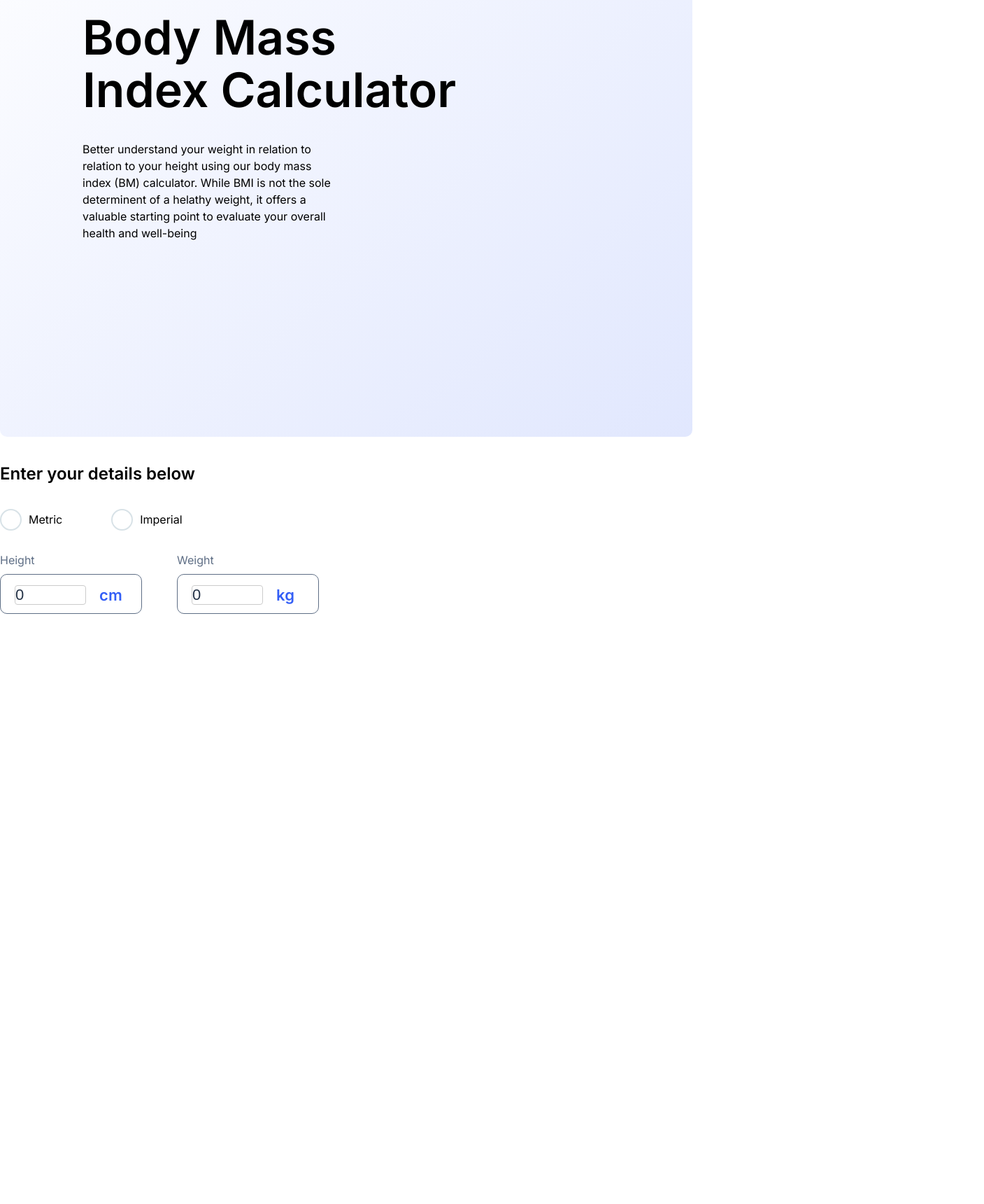
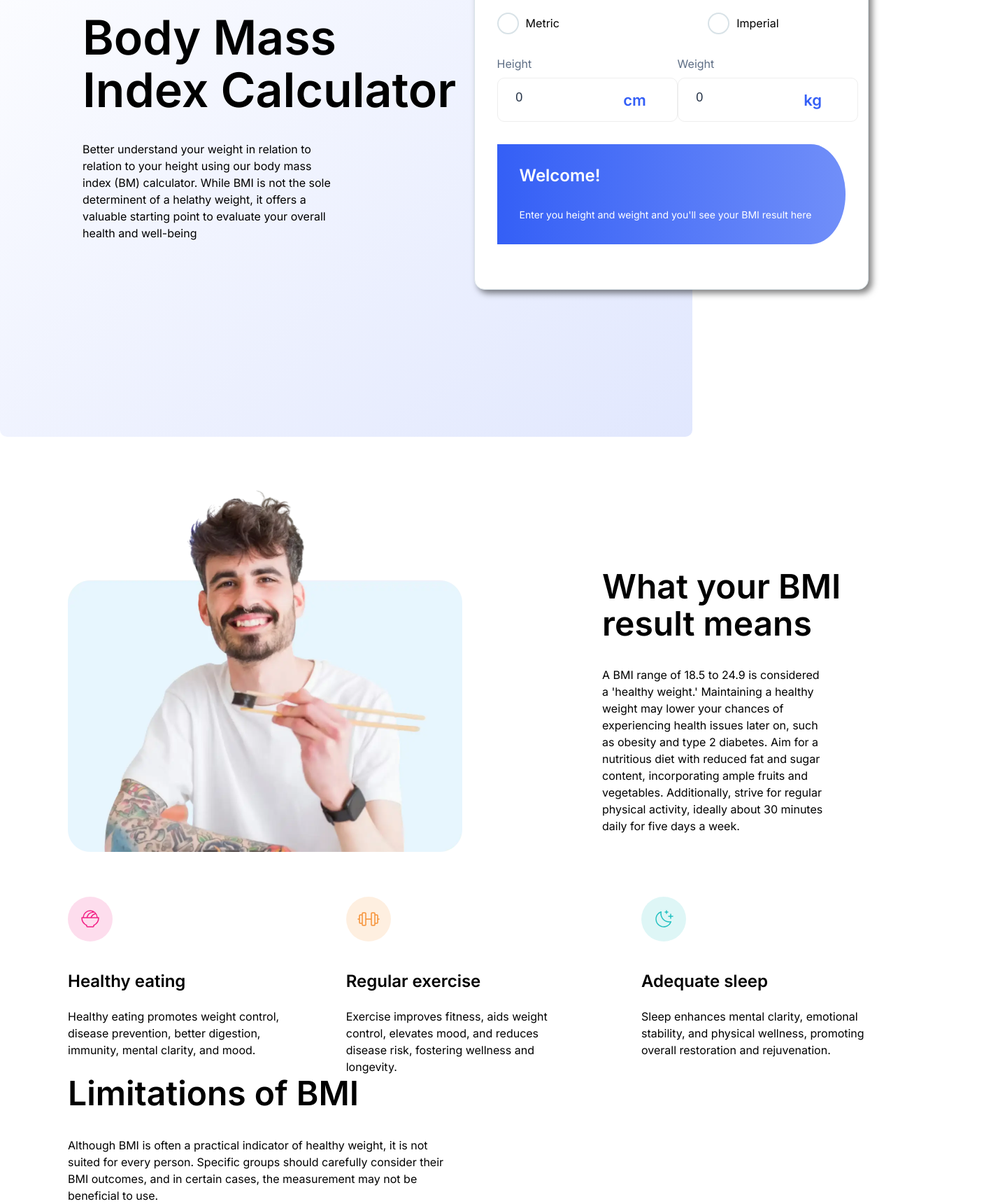
Before and after one commit to Adeben33/BMI-Index-Calculator, a React (Vite) app: page / in a window 1280 px wide. Shown: the part 239-1959 px from the top of the page at 70% size, 1407 px wide, since content can reach past the window. Before the commit the page ends 1142 px from the top, so only its background shows below. Built offline with nearby package versions, Linux system fonts and the light colour scheme.

Commit message:
progress

```diff
--- /dev/null
+++ b/component/benefits.css
@@ -0,0 +1,30 @@
+.benefits {
+  margin-left: 97px;
+  display: flex;
+  gap: 55px;
+}
+
+.benefits .benefits-details {
+}
+
+.benefits .benefits-details svg {
+  width: 64px;
+  height: 64px;
+}
+
+.benefits .benefits-details .heading-small {
+  margin: 0;
+  margin-top: 40px;
+  margin-bottom: 25px;
+  padding: 0;
+  font-size: 24px;
+  line-height: 1.1;
+  font-weight: 600;
+}
+.benefits .benefits-details .content {
+  margin: 0;
+  padding: 0;
+  padding-right: 40px;
+  font-size: 16px;
+  line-height: 1.5;
+}
--- /dev/null
+++ b/component/benefits.jsx
@@ -0,0 +1,70 @@
+import "./benefits.css";
+
+function Benefits() {
+  return (
+    <div className="benefits">
+      <div className="benefits-details">
+        <svg
+          xmlns="http://www.w3.org/2000/svg"
+          width="64"
+          height="64"
+          fill="none"
+          viewBox="0 0 64 64"
+        >
+          <circle cx="32" cy="32" r="32" fill="#F21E84" opacity=".15" />
+          <path
+            fill="#F21E84"
+            d="M44 29.25h-1.279a10.75 10.75 0 0 0-21.442 0H20a.75.75 0 0 0-.75.75 12.794 12.794 0 0 0 7 11.383V42A1.75 1.75 0 0 0 28 43.75h8A1.75 1.75 0 0 0 37.75 42v-.617a12.793 12.793 0 0 0 7-11.383.75.75 0 0 0-.75-.75Zm-6.22-6.464c.363.29.703.608 1.019.95a10.737 10.737 0 0 0-6.444 5.514h-4.187A9.28 9.28 0 0 1 37 22.75c.26 0 .521.014.78.036Zm2.008 2.231a9.186 9.186 0 0 1 1.43 4.233H34.06a9.237 9.237 0 0 1 5.727-4.233ZM32 20.75a9.21 9.21 0 0 1 3.35.625 10.79 10.79 0 0 0-8.742 7.875h-3.826A9.261 9.261 0 0 1 32 20.75Zm4.688 19.48a.75.75 0 0 0-.438.683V42a.25.25 0 0 1-.25.25h-8a.25.25 0 0 1-.25-.25v-1.087a.75.75 0 0 0-.438-.683 11.294 11.294 0 0 1-6.537-9.48h22.45a11.294 11.294 0 0 1-6.538 9.48Z"
+          />
+        </svg>
+        <p className="heading-small">Healthy eating</p>
+        <p className="content">
+          Healthy eating promotes weight control, disease prevention, better
+          digestion, immunity, mental clarity, and mood.
+        </p>
+      </div>
+      <div className="benefits-details">
+        <svg
+          xmlns="http://www.w3.org/2000/svg"
+          width="64"
+          height="64"
+          fill="none"
+          viewBox="0 0 64 64"
+        >
+          <circle cx="32" cy="32" r="32" fill="#F69134" opacity=".15" />
+          <path
+            fill="#F69134"
+            d="M47 31.25h-1.25V27A1.75 1.75 0 0 0 44 25.25h-2.25V24A1.75 1.75 0 0 0 40 22.25h-3A1.75 1.75 0 0 0 35.25 24v7.25h-6.5V24A1.75 1.75 0 0 0 27 22.25h-3A1.75 1.75 0 0 0 22.25 24v1.25H20A1.75 1.75 0 0 0 18.25 27v4.25H17a.75.75 0 1 0 0 1.5h1.25V37A1.75 1.75 0 0 0 20 38.75h2.25V40A1.75 1.75 0 0 0 24 41.75h3A1.75 1.75 0 0 0 28.75 40v-7.25h6.5V40A1.75 1.75 0 0 0 37 41.75h3A1.75 1.75 0 0 0 41.75 40v-1.25H44A1.75 1.75 0 0 0 45.75 37v-4.25H47a.75.75 0 1 0 0-1.5Zm-27 6a.25.25 0 0 1-.25-.25V27a.25.25 0 0 1 .25-.25h2.25v10.5H20ZM27.25 40a.25.25 0 0 1-.25.25h-3a.25.25 0 0 1-.25-.25V24a.25.25 0 0 1 .25-.25h3a.25.25 0 0 1 .25.25v16Zm13 0a.25.25 0 0 1-.25.25h-3a.25.25 0 0 1-.25-.25V24a.25.25 0 0 1 .25-.25h3a.25.25 0 0 1 .25.25v16Zm4-3a.25.25 0 0 1-.25.25h-2.25v-10.5H44a.25.25 0 0 1 .25.25v10Z"
+          />
+        </svg>
+        <p className="heading-small">Regular exercise</p>
+        <p className="content">
+          Exercise improves fitness, aids weight control, elevates mood, and
+          reduces disease risk, fostering wellness and longevity.
+        </p>
+      </div>
+      <div className="benefits-details">
+        <svg
+          xmlns="http://www.w3.org/2000/svg"
+          width="64"
+          height="64"
+          fill="none"
+          viewBox="0 0 64 64"
+        >
+          <circle cx="32" cy="32" r="32" fill="#22C1C1" opacity=".15" />
+          <path
+            fill="#22C1C1"
+            d="M45.75 28a.75.75 0 0 1-.75.75h-2.25V31a.75.75 0 0 1-1.5 0v-2.25H39a.75.75 0 1 1 0-1.5h2.25V25a.75.75 0 1 1 1.5 0v2.25H45a.75.75 0 0 1 .75.75ZM34 22.75h1.25V24a.75.75 0 1 0 1.5 0v-1.25H38a.75.75 0 0 0 0-1.5h-1.25V20a.75.75 0 0 0-1.5 0v1.25H34a.75.75 0 1 0 0 1.5Zm8.906 12.535a.75.75 0 0 1 .134.75A11.751 11.751 0 1 1 27.97 20.96a.75.75 0 0 1 .992.849 11.262 11.262 0 0 0 13.23 13.229.75.75 0 0 1 .714.247Zm-1.796 1.418A12.765 12.765 0 0 1 27.297 22.89a10.248 10.248 0 0 0 1.526 18.849 10.25 10.25 0 0 0 12.287-5.036Z"
+          />
+        </svg>
+        <p className="heading-small">Adequate sleep</p>
+        <p className="content">
+          Sleep enhances mental clarity, emotional stability, and physical
+          wellness, promoting overall restoration and rejuvenation.
+        </p>
+      </div>
+    </div>
+  );
+}
+
+export default Benefits;
--- a/component/form.css
+++ b/component/form.css
@@ -1,7 +1,14 @@
-/* .form {
+.form {
   position: absolute;
-  right: 50px;
-} */
+  right: 3%;
+  top: 14%;
+  padding: 32px;
+  width: 564px;
+  background-color: #fff;
+  border: 1px solid #d8e2e7;
+  border-radius: 15px;
+  box-shadow: 5px 5px 10px rgba(0, 0, 0, 0.5);
+}
 
 .formHeading {
   font-size: 24px;
@@ -11,8 +18,8 @@
 
 .weight {
   display: flex;
-  /* justify-content: space-between; */
-  /* padding-right: 469px; */
+  justify-content: space-between;
+  padding-right: 25px;
   margin-top: 32px;
   margin-bottom: 32px;
 }
@@ -63,6 +70,10 @@
   border-radius: 10px;
   outline: none;
   position: relative;
+  border: 1px solid #eee;
+  font-weight: 400;
+  font-size: 18px;
+  color: #253347;
 }
 
 input::placeholder {
@@ -71,13 +82,13 @@ input::placeholder {
   top: 28%;
   left: 10%;
   font-weight: 400;
-  font-size: 22px;
-  width: 100px;
+  /* font-size: 22px; */
+  width: 50px;
 
   /* padding: 10px; */
   /* width: 200px; */
-  border: 1px solid #ccc;
-  border-radius: 4px;
+  /* border: 1px solid #ccc;
+  border-radius: 4px; */
   outline: none;
 }
 
@@ -93,8 +104,10 @@ input::placeholder {
 .hwbox {
   font-weight: 400;
   color: #5e6e85;
+  width: 100%;
   display: inline-flex;
-  gap: 50px;
+  /* gap: 50px; */
+  justify-content: space-between;
 }
 
 .box .height-input {
@@ -130,6 +143,15 @@ input::placeholder {
   color: #345ff6;
 }
 
+input[type="number"]::-webkit-inner-spin-button {
+  -webkit-appearance: none;
+}
+
+height-input input[type="number"]::selection {
+  font-size: 24px;
+  color: #253347;
+}
+
 /* .box .height-input p {
   padding: 0;
   margin-top: 0;
@@ -141,3 +163,35 @@ input::placeholder {
   right: 0;
   transform: translateX(50%);
 } */
+
+.form form .welcome-text,
+.form form .welcome-text p:last-child,
+.form form .welcome-text .heading-large {
+  padding-right: 0;
+  padding-bottom: 0;
+  margin-top: 0;
+}
+
+.form form .welcome-text .heading-large {
+  margin-bottom: 32px;
+  font-size: 24px;
+  font-weight: 600;
+  padding: 0;
+}
+
+.form form .welcome-text {
+  width: 100%;
+  font-weight: 400;
+  font-size: 14px;
+  background: linear-gradient(
+    to right,
+    rgb(52, 95, 246),
+    rgba(52, 95, 246, 0.7)
+  );
+  padding: 32px;
+  color: #fff;
+  border-radius: 0 10% 10% 0/0 50% 50% 0;
+  margin-bottom: 32px;
+  margin-top: 32px;
+  line-height: 1.1;
+}
--- a/component/form.jsx
+++ b/component/form.jsx
@@ -60,16 +60,10 @@ function Form() {
             </div>
           </label>
         </div>
-        {/* <label For="weight" className="">
-          weight
-        </label>
-        <input
-          type="number"
-          id="weight"
-          name="weight"
-          // placeholder="cm"
-          min={0}
-        /> */}
+        <div className="welcome-text">
+          <p className="heading-large">Welcome!</p>
+          <p>Enter you height and weight and you'll see your BMI result here</p>
+        </div>
       </form>
     </div>
   );
--- a/component/header.css
+++ b/component/header.css
@@ -1,6 +1,7 @@
 .header {
   gap: 30px;
-  margin-right: 290px;
+  padding-right: 290px;
+  position: relative;
 }
 
 /* Form {
--- a/component/header.jsx
+++ b/component/header.jsx
@@ -4,9 +4,11 @@ import Heading from "./heading";
 
 function Header() {
   return (
-    <div className="header">
-      <Heading />
-      <Form />
+    <div>
+      <div className="header">
+        <Heading />
+        <Form />
+      </div>
     </div>
   );
 }
--- /dev/null
+++ b/component/limitation.css
@@ -0,0 +1,22 @@
+.limations {
+  max-width: 564px;
+  margin-left: 97px;
+  /* margin-top: 510px; */
+}
+
+.limations .content {
+}
+
+.limations .content .heading {
+  background-color: none;
+  background: none;
+  padding: 0;
+  margin: 0;
+  font-size: 48px;
+  font-weight: 600;
+  line-height: 1.1;
+}
+
+.limations .content .text {
+  padding: 0;
+}
--- /dev/null
+++ b/component/limitation.jsx
@@ -0,0 +1,19 @@
+import "./limitation.css";
+
+function Limitation() {
+  return (
+    <div className="limations">
+      <div className="content">
+        <p className="heading">Limitations of BMI</p>
+        <p className="text">
+          Although BMI is often a practical indicator of healthy weight, it is
+          not suited for every person. Specific groups should carefully consider
+          their BMI outcomes, and in certain cases, the measurement may not be
+          beneficial to use.
+        </p>
+      </div>
+    </div>
+  );
+}
+
+export default Limitation;
--- /dev/null
+++ b/component/result.css
@@ -0,0 +1,40 @@
+.result-container {
+  margin: 60px;
+  margin-right: 0;
+  margin-left: 97px;
+  display: flex;
+  justify-content: center;
+  align-items: center;
+  gap: 100px;
+}
+
+.result-container .result-img {
+  margin-left: ;
+}
+
+.result-container .result-img img {
+  height: 533px;
+  width: 564px;
+}
+
+.result-container .result-text {
+  padding-left: 100px;
+
+  width: 100%;
+}
+
+.heading-large {
+  padding: 0;
+  /* padding-left: 100px; */
+  margin-top: 100px;
+  font-size: 48px;
+  font-weight: 600;
+  line-height: 1.1;
+}
+
+.result-container .result-text .text {
+  padding: 0;
+  padding-right: 100px;
+
+  /* padding-left: 100px; */
+}
--- /dev/null
+++ b/component/result.jsx
@@ -0,0 +1,25 @@
+import imageManEating from "../assets/images/image-man-eating.webp";
+import "./result.css";
+
+function Result() {
+  return (
+    <div className="result-container">
+      <div className="result-img">
+        <img src={imageManEating} alt="" srcset="" />
+      </div>
+      <div className="result-text">
+        <p className="heading-large">What your BMI result means</p>
+        <p className="text">
+          A BMI range of 18.5 to 24.9 is considered a 'healthy weight.'
+          Maintaining a healthy weight may lower your chances of experiencing
+          health issues later on, such as obesity and type 2 diabetes. Aim for a
+          nutritious diet with reduced fat and sugar content, incorporating
+          ample fruits and vegetables. Additionally, strive for regular physical
+          activity, ideally about 30 minutes daily for five days a week.
+        </p>
+      </div>
+    </div>
+  );
+}
+
+export default Result;
--- a/src/App.jsx
+++ b/src/App.jsx
@@ -1,6 +1,9 @@
 import { useState } from "react";
 import "./App.css";
 import Header from "../component/header";
+import Result from "../component/result";
+import Limitation from "../component/limitation";
+import Benefits from "../component/benefits";
 
 function App() {
   const [count, setCount] = useState(0);
@@ -8,6 +11,9 @@ function App() {
   return (
     <>
       <Header />
+      <Result />
+      <Benefits />
+      <Limitation />
     </>
   );
 }
```
